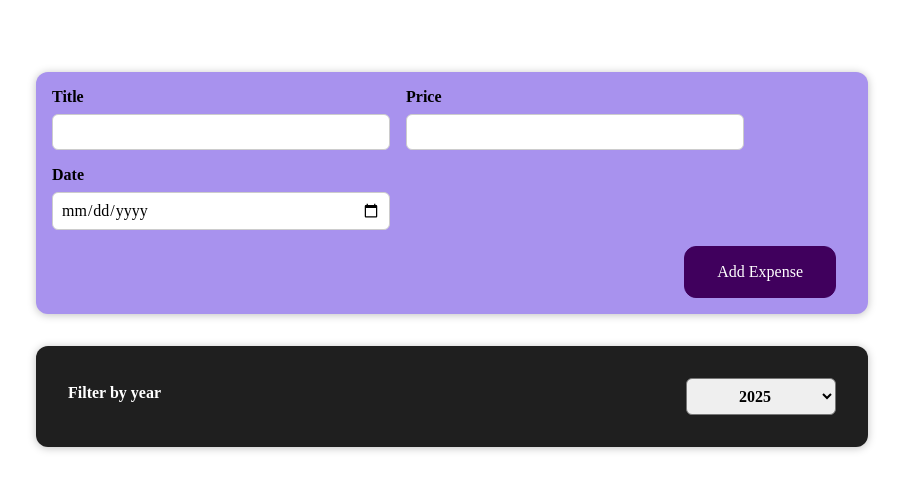
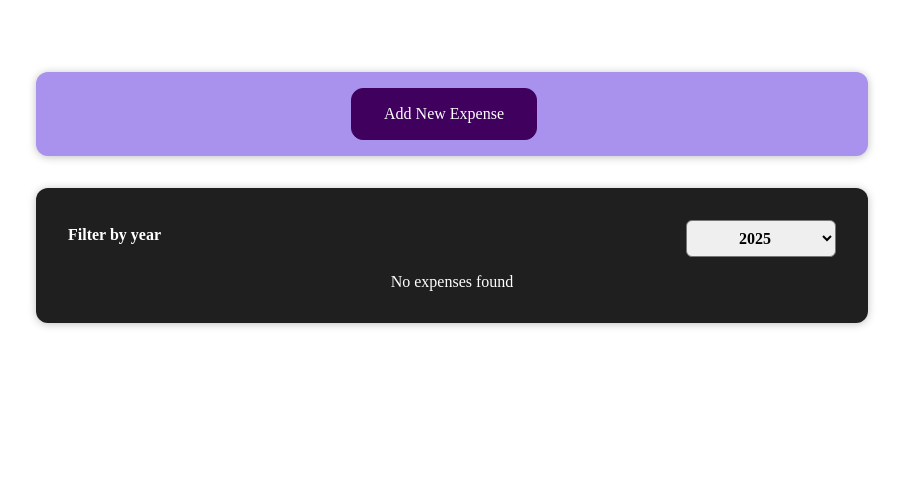
Before and after one commit to EgertL123/expenses, a React app: page / in a window 1280 px wide. Shown: the top 490 px of the page, without its empty margins (188-1091 px from the left). Built offline with nearby package versions, Linux system fonts and the light colour scheme; the HTML template or start-up script is replaced by a standard one.

Commit message:
Ülesanne 6 - valikulise kuvamise täiendamine

```diff
--- a/src/components/Expenses/ExpenseItem.jsx
+++ b/src/components/Expenses/ExpenseItem.jsx
@@ -13,6 +13,7 @@ const ExpenseItem = (props) => {
     }
 
     return (
+    <li>
         <div className='expense-item'>
             <ExpenseDate date={props.expenseData.date}/>
             <div className='expense-item_description'>
@@ -21,6 +22,7 @@ const ExpenseItem = (props) => {
             </div>
             <button onClick={clickHandler}>Click Me</button>
         </div>
+    </li>
     )
 }
 
--- a/src/components/Expenses/Expenses.jsx
+++ b/src/components/Expenses/Expenses.jsx
@@ -2,6 +2,7 @@ import Card from "../UI/Card"
 import ExpenseItem from "./ExpenseItem"
 import './Expenses.css'
 import ExpensesFilter from "./ExpensesFilter"
+import ExpensesList from "./ExpensesList"
 import { useState } from "react";
 
 
@@ -19,18 +20,12 @@ const Expenses = ({ expenses }) => {
     });
 
     return (
-        <>
-
         <Card className='expenses'>
         <ExpensesFilter
             selected={filteredYear}
-            onChangeFilter={filterChangeHandler}
-        />
-        {filteredExpenses.map((expense) => (
-            <ExpenseItem key={expense.id} expenseData={expense} />
-    ))}
-</Card>
-</>
+            onChangeFilter={filterChangeHandler}/>
+        <ExpensesList expenses={filteredExpenses}/>
+            </Card>
 )
 }
 
--- /dev/null
+++ b/src/components/Expenses/ExpensesList.css
@@ -0,0 +1,9 @@
+.expenses-list {
+    list-style: none;
+    padding: 0;
+}
+
+.expenses-list__fallback {
+    color: white;
+    text-align: center;
+}
--- /dev/null
+++ b/src/components/Expenses/ExpensesList.jsx
@@ -0,0 +1,21 @@
+import './ExpensesList.css'
+import ExpenseItem from './ExpenseItem'
+
+const ExpensesList = ({ expenses }) => {
+    if (expenses.length === 0) {
+        return(
+            <p className='expenses-list__fallback'>No expenses found</p>
+        )
+    }
+    return (
+            <ul className='expenses-list'>
+            {
+                expenses.length > 0 && expenses.map((expense) => {
+                    return <ExpenseItem key={expense.id} expenseData={expense}/>
+                })
+            }
+            </ul>
+    )
+}
+
+export default ExpensesList
--- a/src/components/NewExpense/ExpenseForm.jsx
+++ b/src/components/NewExpense/ExpenseForm.jsx
@@ -1,57 +1,43 @@
 import { useState } from 'react'
 import './ExpenseForm.css'
 
-const NewExpense = (props) => {
-    const saveExpenseDataHandler = (enteredExpenseData) => {
-    const expenseData = {
-        ...enteredExpenseData,
-        id: Math.random().toString()
-    }
-    console.log(expenseData)
-}
-}
-
 const ExpenseForm = (props) => {
-    const [userInput, setuserInput] = useState({
+    const [userInput, setUserInput] = useState({
         enteredTitle: '',
         enteredPrice: '',
         enteredDate: ''
     })
 
-    console.log(userInput)
-
     const titleChangeHandler = (event) => {
-        setuserInput({
-            ...userInput,
-            enteredTitle: event.target.value
-        })
+        setUserInput((prevState) => ({
+            ...prevState,
+            enteredTitle: event.target.value,
+        }))
     }
 
     const priceChangeHandler = (event) => {
-        setuserInput({
-            ...userInput,
-            enteredPrice: event.target.value
-        })
+        setUserInput((prevState) => ({
+            ...prevState,
+            enteredPrice: event.target.value,
+        }))
     }
 
     const dateChangeHandler = (event) => {
-        setuserInput({
-            ...userInput,
-            enteredDate: event.target.value
-        })
+        setUserInput((prevState) => ({
+            ...prevState,
+            enteredDate: event.target.value,
+        }))
     }
 
     const submitHandler = (event) => {
-        event.preventDefault()
+        event.preventDefault();
         const expenseData = {
-            title: enteredTitle,
-            price: enteredPrice,
-            date: new Date(enteredDate)
-        }
+            title: userInput.enteredTitle,
+            price: +userInput.enteredPrice,
+            date: new Date(userInput.enteredDate),
+        };
         props.onSaveExpenseData(expenseData)
-        setEnteredTitle('')
-        setEnteredPrice('')
-        setEnteredDate('')
+        setUserInput({ enteredTitle: '', enteredPrice: '', enteredDate: '' })
     }
 
     return (
@@ -68,17 +54,22 @@ const ExpenseForm = (props) => {
                 <div className="new-expense__control">
                     <label>Price</label>
                     <input type="number" min="0.01" step="0.01"
+                    value={userInput.enteredPrice}
                     onChange={priceChangeHandler}
                     />
                 </div>
                 <div className="new-expense__control">
                     <label>Date</label>
                     <input type="date" min="2024-11-12" max="2026-01-31"
+                    value={userInput.enteredDate}
                     onChange={dateChangeHandler}
                     />
                 </div>
             </div>
             <div className="new-expense__actions">
+                <button type="button" onClick={props.onCancel}>
+                    Cancel
+                </button>
                 <button type="submit">Add Expense</button>
             </div>
         </form>
--- a/src/components/NewExpense/NewExpense.jsx
+++ b/src/components/NewExpense/NewExpense.jsx
@@ -1,17 +1,40 @@
 import ExpenseForm from "./ExpenseForm";
 import './NewExpense.css'
+import { useState } from 'react'
 
 const NewExpense = (props) => {
+    const [editForm, setEditForm] = useState(false)
+
+    const startEditingHandler = () => {
+        console.log('Form opened for editing')
+        setEditForm(true)
+    }
+
+    const stopEditingHandler = () => {
+        console.log('Form closed without saving')
+        setEditForm(false)
+    }
+
     const saveExpenseDataHandler = (enteredExpenseData) => {
         const expenseData = {
             ...enteredExpenseData,
             id: Math.random().toString()
         }
+        console.log('Form submitted with data!')
         props.onAddExpense(expenseData)
+        setEditForm(false)
     }
     return (
         <div className="new-expense">
-            <ExpenseForm onSaveExpenseData={saveExpenseDataHandler}/>
+            {!editForm && (
+                <button onClick={startEditingHandler}>Add New Expense</button>
+            )}
+            {editForm && (
+                <ExpenseForm
+                    onSaveExpenseData={saveExpenseDataHandler}
+                    onCancel={stopEditingHandler}
+                />
+            )}
         </div>
     )
 }
```
